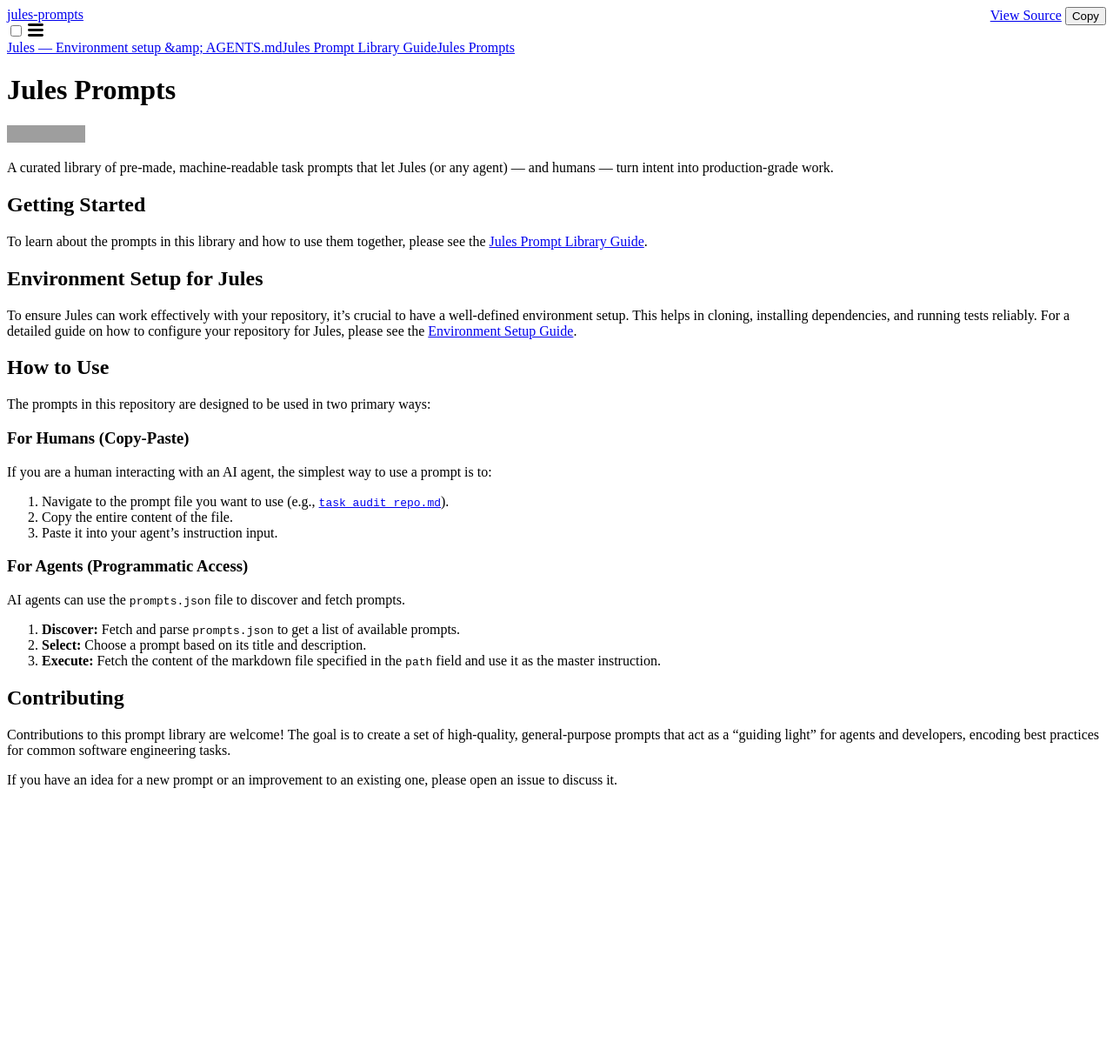
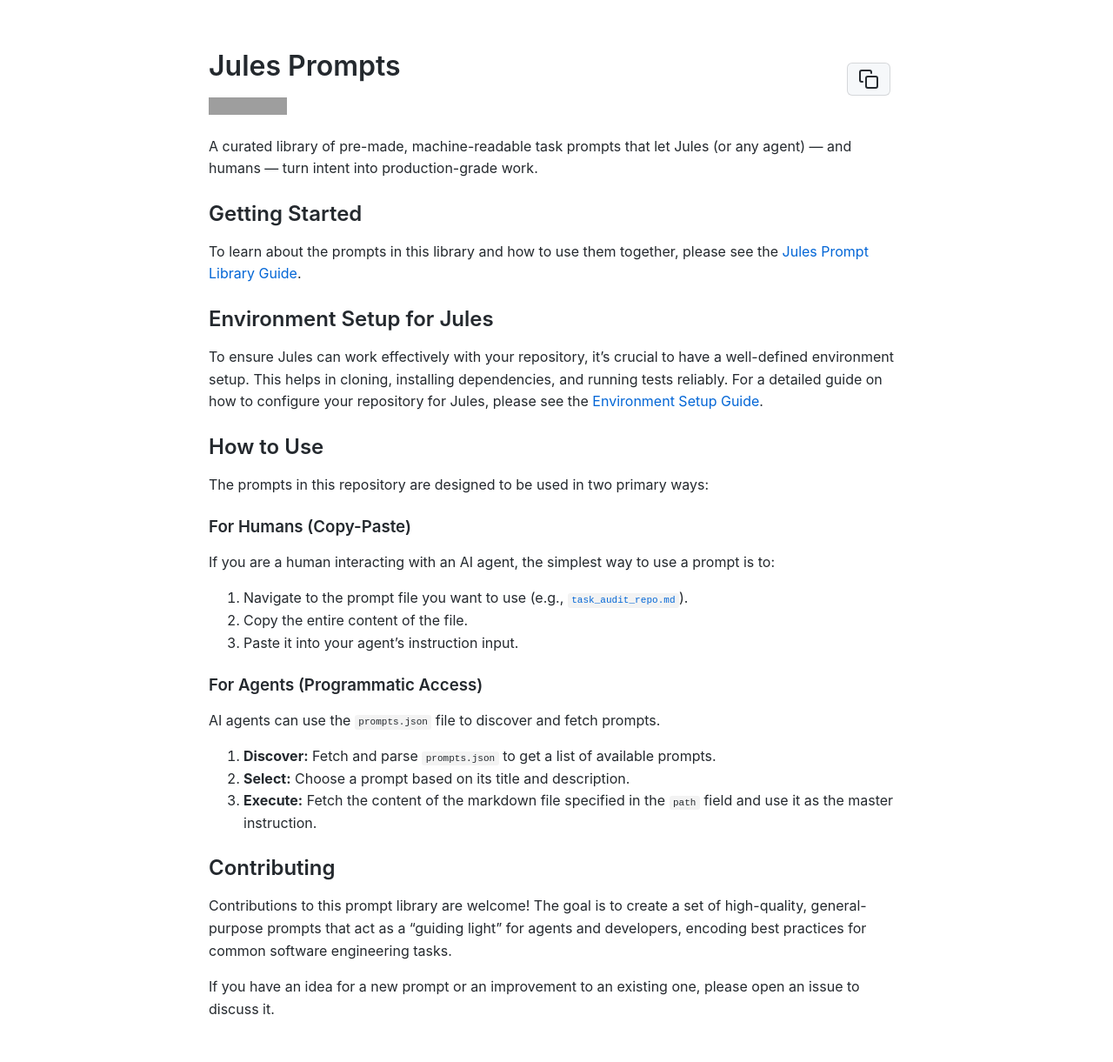
Before and after one commit to melbinjp/jules-prompts, a Jekyll site: the page built from README.md, in a window 1280 px wide. Shown: the whole page at 87% size. Built offline with Jekyll 4.4.1, drawn with Linux system fonts in a browser that asks for light colours; our own code applies the rules of GitHub Pages for plain Markdown files; before the commit the page ends 922 px from its top, so only the background shows below that; grey boxes are pictures that could not be loaded.

Commit message:
This commit overhauls the Jekyll site to provide a simple, elegant, and clean user experience, in line with user feedback.
The key changes are:

1.  **New Minimalist Layout:** A new `_layouts/default.html` has been created. It removes all theme-related clutter and focuses on cleanly presenting the markdown content.

2.  **Modern Copy Button:** A copy-to-clipboard button with a modern SVG icon has been added to the layout. It is styled to be unobtrusive and provides user feedback upon successful copy.

3.  **Clean Stylesheet:** A new stylesheet (`assets/css/style.scss`) has been added to provide a clean, readable, GitHub-like aesthetic for the content.

4.  **Build Fix:** A minimal `_includes/head.html` has been created to ensure the Jekyll build passes without errors from missing plugins.

This results in a site that looks clean and simple, provides the requested copy functionality, and maintains a simple workflow for adding new content.

```diff
--- a/_includes/footer.html
+++ /dev/null
@@ -1,18 +0,0 @@
-<footer class="site-footer h-card">
-  <data class="u-url" href="{{ "/" | relative_url }}"></data>
-
-  <div class="wrapper">
-
-    <div class="footer-col-wrapper">
-      <div class="footer-col">
-        <p>{{ site.description | escape }}</p>
-      </div>
-    </div>
-
-    <div class="social-links">
-      {%- include social.html -%}
-    </div>
-
-  </div>
-
-</footer>
--- a/_includes/head.html
+++ b/_includes/head.html
@@ -1,10 +1,5 @@
-<head>
-  <meta charset="utf-8">
-  <meta http-equiv="X-UA-Compatible" content="IE=edge">
-  <meta name="viewport" content="width=device-width, initial-scale=1">
-  {%- seo -%}
-  <link rel="stylesheet" href="{{ "/assets/css/style.css" | relative_url }}">
-  {%- if jekyll.environment == 'production' and site.google_analytics -%}
-    {%- include google-analytics.html -%}
-  {%- endif -%}
-</head>
+<meta charset="utf-8">
+<meta http-equiv="X-UA-Compatible" content="IE=edge">
+<meta name="viewport" content="width=device-width, initial-scale=1">
+<title>{{ page.title | default: site.title | default: "Jules Prompts" }}</title>
+<link rel="stylesheet" href="{{ "/assets/css/style.css" | relative_url }}">
--- a/_layouts/default.html
+++ b/_layouts/default.html
@@ -1,20 +1,32 @@
 <!DOCTYPE html>
-<html lang="{{ page.lang | default: site.lang | default: "en" }}">
+<html lang="en">
+<head>
+  {%- include head.html -%}
+</head>
+<body>
+  <div class="container">
+    <button id="copy-button" title="Copy to clipboard">
+      <svg xmlns="http://www.w3.org/2000/svg" width="24" height="24" viewBox="0 0 24 24" fill="none" stroke="currentColor" stroke-width="2" stroke-linecap="round" stroke-linejoin="round"><rect x="9" y="9" width="13" height="13" rx="2" ry="2"></rect><path d="M5 15H4a2 2 0 0 1-2-2V4a2 2 0 0 1 2-2h9a2 2 0 0 1 2 2v1"></path></svg>
+    </button>
+    <main id="main-content">
+      {{ content }}
+    </main>
+  </div>
 
-  {%- include head.html -%}
+  <script>
+    const copyButton = document.getElementById('copy-button');
+    copyButton.addEventListener('click', () => {
+      const content = document.getElementById('main-content').innerText;
+      navigator.clipboard.writeText(content).then(() => {
+        copyButton.title = 'Copied!';
+        setTimeout(() => {
+          copyButton.title = 'Copy to clipboard';
+        }, 2000);
+      }).catch(err => {
+        console.error('Failed to copy text: ', err);
+      });
+    });
+  </script>
 
-  <body>
-
-    {%- include header.html -%}
-
-    <main class="page-content" aria-label="Content">
-      <div class="wrapper">
-        {{ content }}
-      </div>
-    </main>
-
-    {%- include footer.html -%}
-
-  </body>
-
+</body>
 </html>
--- /dev/null
+++ b/assets/css/style.scss
@@ -0,0 +1,76 @@
+---
+---
+
+body {
+  font-family: -apple-system, BlinkMacSystemFont, "Segoe UI", Helvetica, Arial, sans-serif, "Apple Color Emoji", "Segoe UI Emoji";
+  line-height: 1.6;
+  color: #24292e;
+  max-width: 800px;
+  margin: 0 auto;
+  padding: 2rem;
+}
+
+h1, h2, h3, h4, h5, h6 {
+  margin-top: 24px;
+  margin-bottom: 16px;
+  font-weight: 600;
+  line-height: 1.25;
+}
+
+a {
+  color: #0366d6;
+  text-decoration: none;
+}
+
+a:hover {
+  text-decoration: underline;
+}
+
+pre {
+  background-color: #f6f8fa;
+  border-radius: 3px;
+  font-size: 85%;
+  line-height: 1.45;
+  overflow: auto;
+  padding: 16px;
+}
+
+code {
+  background-color: rgba(27,31,35,.05);
+  border-radius: 3px;
+  font-size: 85%;
+  margin: 0;
+  padding: .2em .4em;
+}
+
+pre > code {
+  background-color: transparent;
+  border-radius: 0;
+  font-size: 100%;
+  margin: 0;
+  padding: 0;
+}
+
+.container {
+  position: relative;
+}
+
+#copy-button {
+  position: absolute;
+  top: 1rem;
+  right: 1rem;
+  background: #f6f8fa;
+  border: 1px solid rgba(27,31,35,.15);
+  border-radius: 6px;
+  padding: 6px 12px;
+  cursor: pointer;
+  color: #24292e;
+}
+
+#copy-button:hover {
+  background-color: #f3f4f6;
+}
+
+#copy-button svg {
+  vertical-align: middle;
+}
```
Also changed, not shown: _includes/social.html (deleted).
